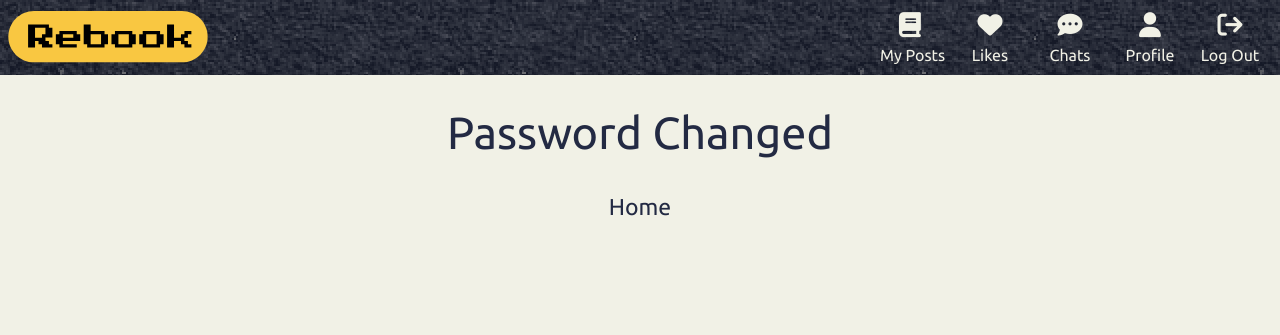
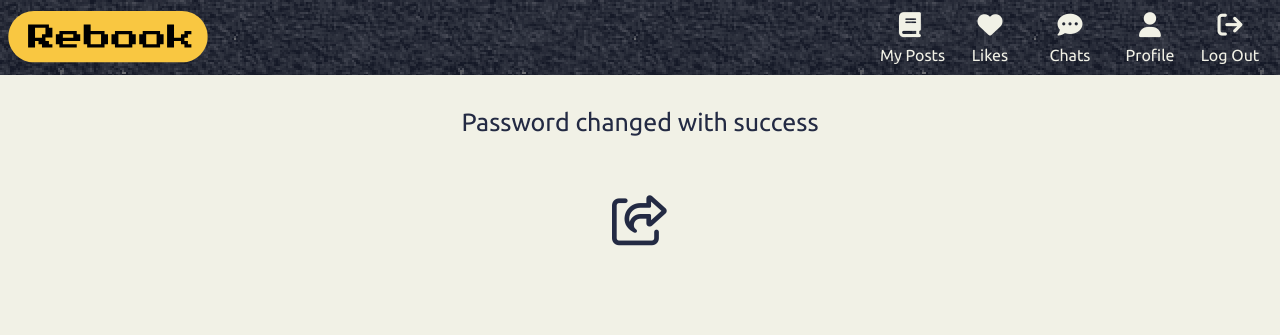
Before and after one commit to HuetJB/rebook, a Django app: page /accounts/password_change/done/ in a window 1280 px wide. Shown: the top 335 px of the page. Run offline with Django 5.2, Linux system fonts and the light colour scheme; the visitor is signed in with stand-in values (Sample User, id 1); parts of the project's set-up code (start-up, migrations or seed data) failed here and were passed over; some libraries are stand-ins or nearby versions.

Commit message:
feat: update style

```diff
--- a/rebook/accounts/forms.py
+++ b/rebook/accounts/forms.py
@@ -1,4 +1,4 @@
-from django.contrib.auth.forms import AuthenticationForm, UserCreationForm, UsernameField
+from django.contrib.auth.forms import AuthenticationForm, PasswordChangeForm, UserCreationForm, UsernameField
 from django.forms import CharField, DateField, DateInput, EmailField, PasswordInput, TextInput
 
 from .models import UserProfile
@@ -12,6 +12,17 @@ class UserLoginForm(AuthenticationForm):
     password = CharField(widget=PasswordInput(attrs={"placeholder": "Password"}), label="", required=True)
 
 
+class UserChangePasswordForm(PasswordChangeForm):
+    def __init__(self, *args, **kwargs):
+        super(UserChangePasswordForm, self).__init__(*args, **kwargs)
+
+    old_password = CharField(widget=PasswordInput(attrs={"placeholder": "Old Password"}), label="", required=True)
+    new_password1 = CharField(widget=PasswordInput(attrs={"placeholder": "New Password"}), label="", required=True)
+    new_password2 = CharField(
+        widget=PasswordInput(attrs={"placeholder": "New Password Confirmation"}), label="", required=True
+    )
+
+
 class SignupForm(UserCreationForm):
     username = UsernameField(widget=TextInput(attrs={"placeholder": "Username"}), label="", required=True)
     email = EmailField(max_length=200, widget=TextInput(attrs={"placeholder": "Email"}), label="", required=True)
--- a/rebook/accounts/urls.py
+++ b/rebook/accounts/urls.py
@@ -1,7 +1,7 @@
-from django.contrib.auth.views import LoginView
+from django.contrib.auth.views import LoginView, PasswordChangeView
 from django.urls import path
 
-from .forms import UserLoginForm
+from .forms import UserChangePasswordForm, UserLoginForm
 from .views import ProfileView, SignUpView
 
 urlpatterns = [
@@ -12,4 +12,18 @@ urlpatterns = [
         LoginView.as_view(template_name="accounts/login.html", authentication_form=UserLoginForm),
         name="login",
     ),
+    path(
+        "password_change/",
+        PasswordChangeView.as_view(
+            template_name="accounts/password_change_form.html", form_class=UserChangePasswordForm
+        ),
+        name="password_change",
+    ),
+    path(
+        "password_change/done/",
+        PasswordChangeView.as_view(
+            template_name="accounts/password_change_done.html", form_class=UserChangePasswordForm
+        ),
+        name="password_change_done",
+    ),
 ]
--- /dev/null
+++ b/rebook/static/css/accounts/password_change_done.css
@@ -0,0 +1,13 @@
+main p {
+  font-size: 25px;
+}
+
+div#homeRedirectLink {
+  width: fit-content;
+  margin: auto;
+}
+div#homeRedirectLink i {
+  font-size: 50px;
+}
+
+/*# sourceMappingURL=password_change_done.css.map */
--- a/rebook/static/css/base.css
+++ b/rebook/static/css/base.css
@@ -161,7 +161,7 @@ main form {
 main form > div {
   display: flex;
   margin: auto;
-  width: 300px;
+  width: 500px;
   margin-bottom: 20px;
   text-wrap: nowrap;
   align-items: baseline;
@@ -171,6 +171,7 @@ main form > div > label {
   text-align: left;
 }
 main form > div > input, main form > div > textarea {
+  width: 100%;
   font-size: 20px;
   height: 30px;
   border-radius: 7px;
@@ -183,6 +184,9 @@ main form > div > input:required, main form > div > textarea:required {
 main form > div > input:required:valid, main form > div > textarea:required:valid {
   border: 1px solid #232a43;
 }
+main form > div > input[type=date], main form > div input[type=file], main form > div label {
+  cursor: pointer;
+}
 main form > div > input[type=file] {
   padding: 5px;
 }
@@ -193,7 +197,6 @@ main form > div > textarea {
   text-align: left;
 }
 main form button {
-  width: 100px;
   margin: auto;
   margin-top: 40px;
 }
--- a/rebook/static/css/posts/posts.css
+++ b/rebook/static/css/posts/posts.css
@@ -30,6 +30,9 @@ div#posts > div:hover div.postInfos div.postBook, div#posts > div:hover div.post
 }
 div#posts > div:hover div.postInfos span.postPrice {
   color: #f9c741;
+}
+div#posts > div:hover > a div.postImage {
+  border-right-color: #f1f1e6;
 }
 div#posts > div > a {
   display: flex;
--- /dev/null
+++ b/rebook/templates/accounts/password_change_done.html
@@ -0,0 +1,17 @@
+{% extends "base.html" %}
+
+{% load static %}
+
+{% block title %}Password Change / {{ block.super }}{% endblock %}
+
+{% block head %}
+    <link rel="stylesheet" href="{% static 'css/accounts/password_change_done.css' %}">
+{% endblock %}
+
+{% block content %}
+    <p>Password changed with success</p>
+
+    <div id="homeRedirectLink">
+        <a href="{% url 'home' %}" title="Go to Home page"><i class="fa-regular fa-share-from-square"></i></a>
+    </div>
+{% endblock %}
--- a/rebook/templates/registration/password_change_done.html
+++ /dev/null
@@ -1,9 +0,0 @@
-{% extends "base.html" %}
-
-{% block title %}Password Change / {{ block.super }}{% endblock %}
-
-{% block content %}
-    <h1>Password Changed</h1>
-
-    <p><a href="{% url 'home' %}">Home</a></p>
-{% endblock %}
--- /dev/null
+++ b/sass/src/accounts/password_change_done.scss
@@ -0,0 +1,12 @@
+main p {
+    font-size: 25px;
+}
+
+div#homeRedirectLink {
+    width: fit-content;
+    margin: auto;
+
+    i {
+        font-size: 50px;
+    }
+}
--- a/sass/src/base.scss
+++ b/sass/src/base.scss
@@ -121,7 +121,7 @@ main {
     > div {
       display: flex;
       margin: auto;
-      width: 300px;
+      width: 500px;
       margin-bottom: 20px;
       text-wrap: nowrap;
       align-items: baseline;
@@ -132,6 +132,7 @@ main {
       }
 
       > input, > textarea {
+        width: 100%;
         font-size: 20px;
         height: 30px;
         border-radius: 7px;
@@ -147,7 +148,11 @@ main {
         }
       }
 
-      > input[type="file"] {
+      > input[type=date], input[type=file], label {
+        cursor: pointer;
+      }
+
+      > input[type=file] {
         padding: 5px;
       }
 
@@ -160,7 +165,6 @@ main {
     }
 
     button {
-      width: 100px;
       margin: auto;
       margin-top: 40px;
     }
--- a/sass/src/posts/posts.scss
+++ b/sass/src/posts/posts.scss
@@ -36,6 +36,10 @@ div#posts {
                 span.postPrice {
                     color: $yellow;
                 }
+            }
+
+            > a div.postImage {
+                border-right-color: $white;
             }
         }
 
```
Also changed, not shown: rebook/templates/accounts/password_change_form.html (renamed from rebook/templates/registration/password_change_form.html), 3 other files.
